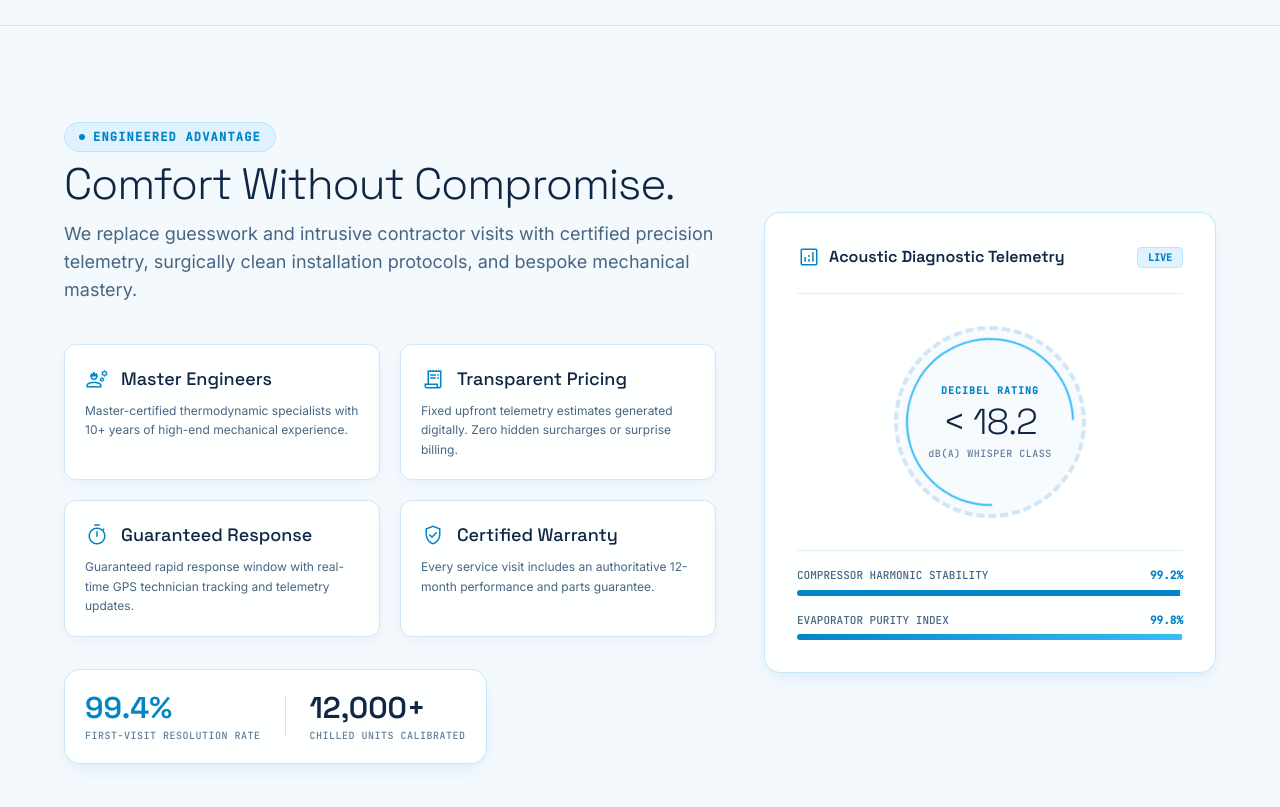
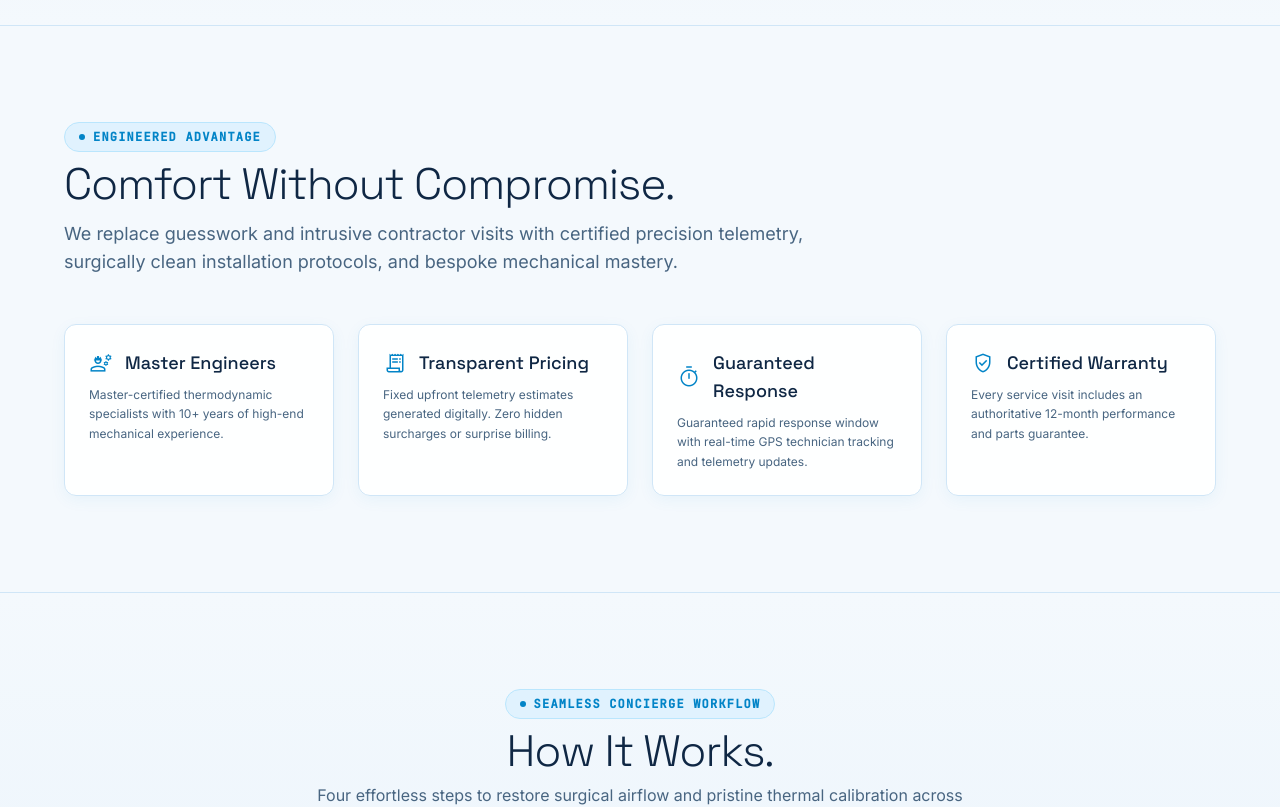
Before and after one commit to AKSHAYBHAMMAR/ezcool, a Next.js app: page / in a window 1280 px wide. Shown: the part 1500-2307 px from the top of the page. Built offline with nearby package versions, Linux system fonts and the light colour scheme.

Commit message:
Remove diagnostic telemetry and calibration statistics

```diff
--- a/src/components/WhyChooseUs.tsx
+++ b/src/components/WhyChooseUs.tsx
@@ -32,10 +32,8 @@ export default function WhyChooseUs() {
       className="py-24 relative bg-[#f4f9fd] border-t border-[#d0e6f7] overflow-hidden"
     >
       <div className="max-w-7xl mx-auto px-5 sm:px-8 lg:px-16">
-        <div className="grid grid-cols-1 lg:grid-cols-12 gap-12 items-center">
-          {/* Left: Text & Features */}
-          <div className="lg:col-span-7 space-y-8">
-            <div>
+        {/* Section Header */}
+        <div className="max-w-3xl mb-12">
           <div className="inline-flex items-center gap-2 px-3.5 py-1.5 rounded-full bg-[#e0f2fe] border border-[#bae6fd] mb-3">
             <span className="w-1.5 h-1.5 rounded-full bg-[#0284c7]" />
             <span className="font-mono text-xs text-[#0284c7] tracking-widest uppercase font-semibold">
@@ -46,18 +44,18 @@ export default function WhyChooseUs() {
             Comfort Without Compromise.
           </h2>
           <p className="font-sans text-base sm:text-lg text-[#486581] mt-4 font-normal leading-relaxed">
-                We replace guesswork and intrusive contractor visits with
-                certified precision telemetry, surgically clean installation
-                protocols, and bespoke mechanical mastery.
+            We replace guesswork and intrusive contractor visits with certified
+            precision telemetry, surgically clean installation protocols, and
+            bespoke mechanical mastery.
           </p>
         </div>
 
         {/* Feature Matrix */}
-            <div className="grid grid-cols-1 sm:grid-cols-2 gap-5 pt-2">
+        <div className="grid grid-cols-1 sm:grid-cols-2 lg:grid-cols-4 gap-6">
           {features.map((item, idx) => (
             <div
               key={idx}
-                  className="p-5 rounded-xl bg-white/95 border border-[#d0e6f7] hover:border-[#38bdf8] shadow-[0_4px_16px_rgba(2,132,199,0.06)] hover:shadow-[0_8px_24px_rgba(2,132,199,0.14)] transition-all duration-300"
+              className="p-6 rounded-xl bg-white/95 border border-[#d0e6f7] hover:border-[#38bdf8] shadow-[0_4px_16px_rgba(2,132,199,0.06)] hover:shadow-[0_8px_24px_rgba(2,132,199,0.14)] transition-all duration-300"
             >
               <div className="flex items-center gap-3 mb-2">
                 <span className="material-symbols-outlined text-[#0284c7] text-[20px]">
@@ -73,91 +71,6 @@ export default function WhyChooseUs() {
             </div>
           ))}
         </div>
-
-            {/* Highlight Metric Badge */}
-            <div className="inline-flex flex-wrap sm:flex-nowrap items-center gap-6 p-5 rounded-2xl glass-card border border-[#d0e6f7] bg-white/95 shadow-[0_8px_20px_rgba(2,132,199,0.08)]">
-              <div>
-                <div className="text-3xl font-headline font-semibold text-[#0284c7]">
-                  99.4%
-                </div>
-                <div className="font-mono text-[10px] text-[#627d98] tracking-wider mt-0.5 font-medium">
-                  FIRST-VISIT RESOLUTION RATE
-                </div>
-              </div>
-              <div className="hidden sm:block h-10 w-[1px] bg-[#d0e6f7]" />
-              <div>
-                <div className="text-3xl font-headline font-semibold text-[#0f2744]">
-                  12,000+
-                </div>
-                <div className="font-mono text-[10px] text-[#627d98] tracking-wider mt-0.5 font-medium">
-                  CHILLED UNITS CALIBRATED
-                </div>
-              </div>
-            </div>
-          </div>
-
-          {/* Right: Diagnostic Visual Pod with Acoustic Telemetry */}
-          <div className="lg:col-span-5 relative">
-            <div className="glass-card rounded-2xl p-8 border border-[#d0e6f7] bg-white/95 relative overflow-hidden shadow-[0_20px_50px_-15px_rgba(2,132,199,0.18)]">
-              <div className="flex items-center justify-between pb-6 border-b border-[#e2eef8]">
-                <div className="flex items-center gap-2">
-                  <span className="material-symbols-outlined text-[#0284c7] text-[20px]">
-                    analytics
-                  </span>
-                  <span className="font-headline text-[#0f2744] text-base font-semibold">
-                    Acoustic Diagnostic Telemetry
-                  </span>
-                </div>
-                <span className="px-2.5 py-0.5 rounded text-[10px] font-mono bg-[#e0f2fe] text-[#0284c7] border border-[#bae6fd] uppercase font-semibold">
-                  LIVE
-                </span>
-              </div>
-
-              {/* Rotary Thermal Ring Visual Simulation */}
-              <div className="py-8 flex flex-col items-center justify-center relative">
-                <div className="relative w-48 h-48 rounded-full border-4 border-dashed border-[#d0e6f7] flex items-center justify-center bg-[#f8fbfe]">
-                  <div
-                    className="absolute inset-2 rounded-full border-2 border-[#38bdf8] border-t-transparent animate-spin"
-                    style={{ animationDuration: '18s' }}
-                  />
-                  <div className="text-center px-4">
-                    <span className="font-mono text-[10px] text-[#0284c7] tracking-widest block uppercase mb-1 font-semibold">
-                      DECIBEL RATING
-                    </span>
-                    <div className="text-4xl font-headline font-light text-[#0f2744] tracking-tight">
-                      &lt; 18.2
-                    </div>
-                    <span className="font-mono text-[10px] text-[#627d98] tracking-wider block mt-1 font-medium">
-                      dB(A) WHISPER CLASS
-                    </span>
-                  </div>
-                </div>
-              </div>
-
-              {/* Diagnostic Sliders Status */}
-              <div className="space-y-4 pt-4 border-t border-[#e2eef8]">
-                <div>
-                  <div className="flex justify-between font-mono text-[11px] text-[#486581] mb-1.5 font-medium">
-                    <span>COMPRESSOR HARMONIC STABILITY</span>
-                    <span className="text-[#0284c7] font-semibold">99.2%</span>
-                  </div>
-                  <div className="w-full h-1.5 bg-[#e0f2fe] rounded-full overflow-hidden">
-                    <div className="w-[99.2%] h-full bg-[#0284c7]" />
-                  </div>
-                </div>
-                <div>
-                  <div className="flex justify-between font-mono text-[11px] text-[#486581] mb-1.5 font-medium">
-                    <span>EVAPORATOR PURITY INDEX</span>
-                    <span className="text-[#0284c7] font-semibold">99.8%</span>
-                  </div>
-                  <div className="w-full h-1.5 bg-[#e0f2fe] rounded-full overflow-hidden">
-                    <div className="w-[99.8%] h-full bg-gradient-to-r from-[#0284c7] to-[#38bdf8]" />
-                  </div>
-                </div>
-              </div>
-            </div>
-          </div>
-        </div>
       </div>
     </section>
   );
```
Lines whose indentation alone changed are shown as unchanged.
